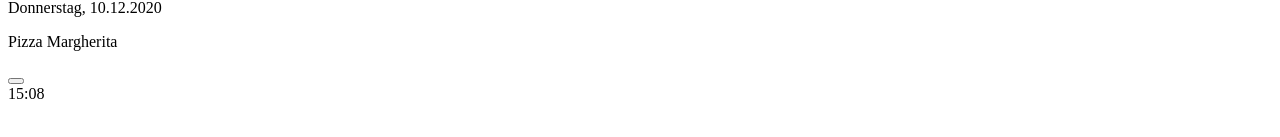
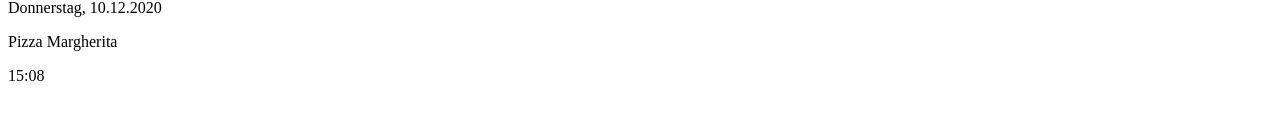
Before and after one commit to larsdoerper/FOODIEST, a plain HTML site: page index.html in a window 1280 px wide. Shown: the part 393-530 px from the top of the page. Drawn offline with Linux system fonts and the light colour scheme; no server answers.

Commit message:
Update index.html

```diff
--- a/index.html
+++ b/index.html
@@ -121,7 +121,6 @@
                 <p class="titel">Pizza Margherita </p>
             </div>
         </div>
-        <button onClick="window.location.href=window.location.href"></button>
         <div class="clock">
             <div class="wrap">
                 <span class="hour"></span>
```
